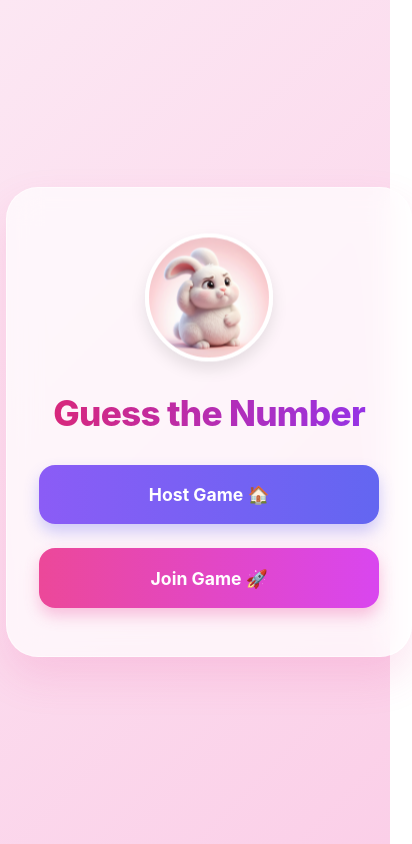
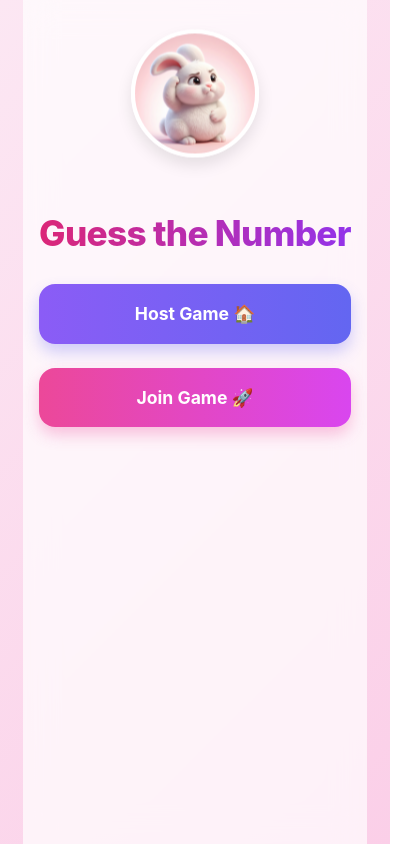
Before and after one commit to sunnycyk/guessgame, a React (Vite) app in the folder frontend/: page / in a window 390 px wide. Shown: the whole page, 412 px wide, since content can reach past the window. Built offline with nearby package versions, Linux system fonts and the light colour scheme; no server answers.

Commit message:
Optimize logo and UI responsiveness

```diff
--- a/frontend/src/App.css
+++ b/frontend/src/App.css
@@ -25,17 +25,34 @@ body {
 }
 
 .container {
-  width: 90%;
-  max-width: 650px;
-  padding: 3rem 2rem;
+  width: 100%;
+  max-width: 100%;
+  min-height: 100vh;
+  padding: 2rem 1rem;
   background: var(--glass);
   backdrop-filter: blur(16px);
   -webkit-backdrop-filter: blur(16px);
-  border: 1px solid var(--glass-border);
-  border-radius: 32px;
-  box-shadow: 0 20px 40px rgba(236, 72, 153, 0.15);
+  border: none;
+  border-radius: 0;
+  box-shadow: none;
   text-align: center;
   transition: all 0.3s ease;
+  box-sizing: border-box;
+  display: flex;
+  flex-direction: column;
+}
+
+@media (min-width: 640px) {
+  .container {
+    width: 90%;
+    max-width: 768px;
+    min-height: auto;
+    padding: 3rem 2rem;
+    border: 1px solid var(--glass-border);
+    border-radius: 32px;
+    box-shadow: 0 20px 40px rgba(236, 72, 153, 0.15);
+    margin: 2rem 0;
+  }
 }
 
 .logo-container {
```
Also changed, not shown: frontend/src/assets/logo.png.
